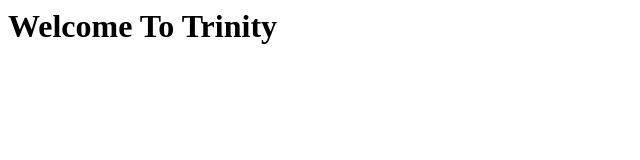
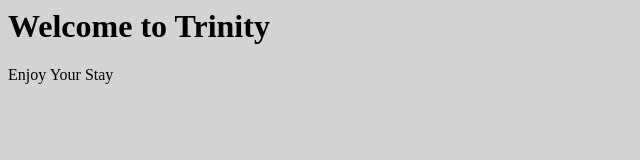
Before and after one commit to Colt52/Colt52.github.io, a plain HTML site: page index.html in a window 1280 px wide. Shown: the whole page, without its empty margins (0-640 px from the left). Drawn offline with Linux system fonts and the light colour scheme.

Commit message:
Update index.html

```diff
--- a/index.html
+++ b/index.html
@@ -1 +1,4 @@
-<head><b><h1>Welcome To Trinity</h1></b></head>
+<body style="background-color:lightgrey">
+<h1>Welcome to Trinity</h1>
+<p>Enjoy Your Stay</p>
+</body>
```
